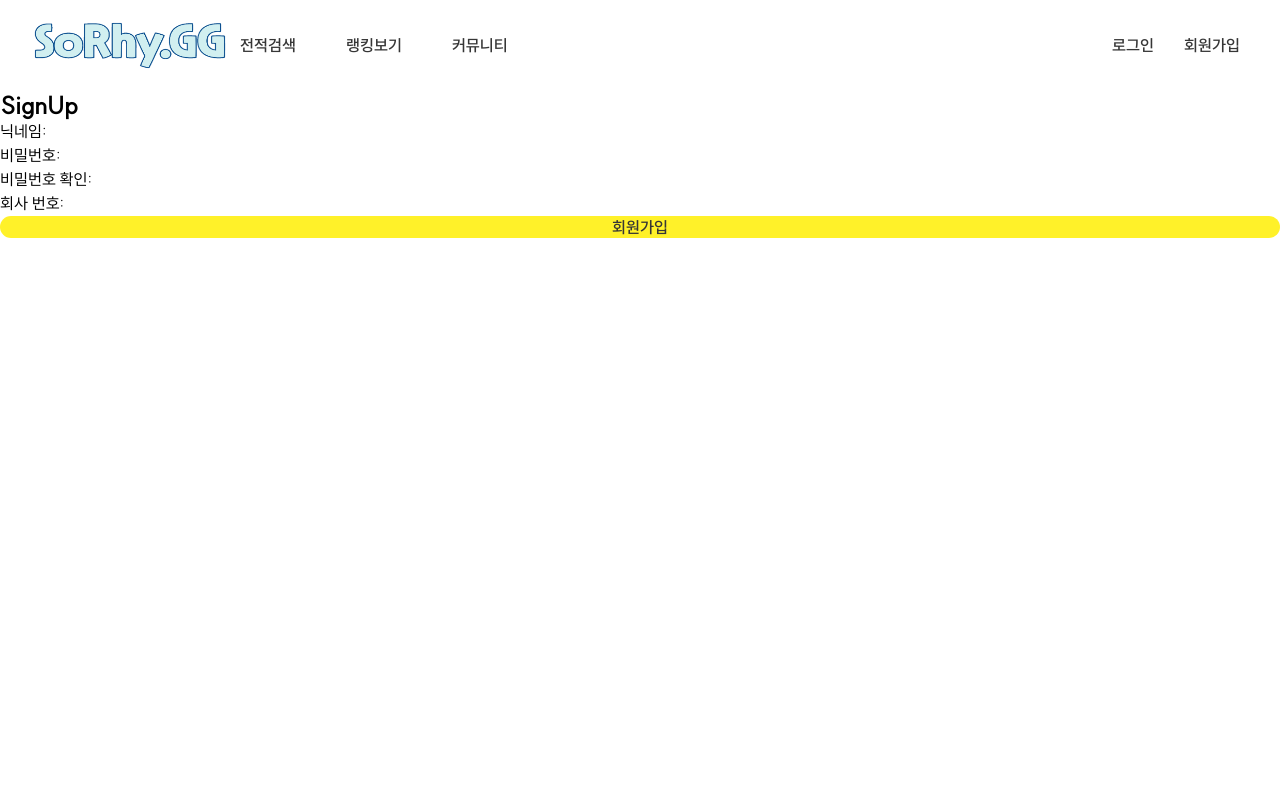
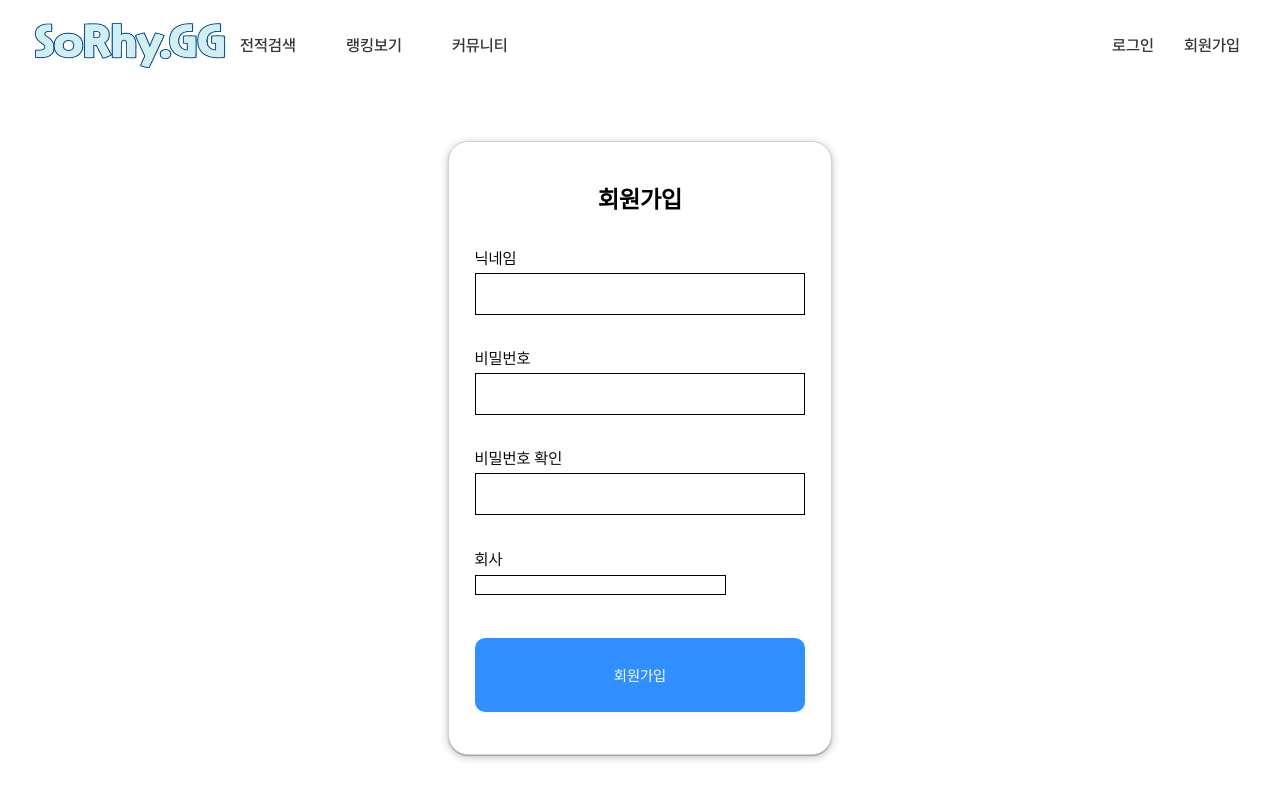
Before and after one commit to yryryr96/refactor_sorhy, a Next.js app in the folder frontend/: page /signup in a window 1280 px wide. Shown: the top 800 px of the page. Built offline with nearby package versions, Linux system fonts and the light colour scheme.

Commit message:
Feat : 로그인/회원가입 페이지 구현

```diff
--- a/frontend/src/hooks/user/useLoginHook.tsx
+++ b/frontend/src/hooks/user/useLoginHook.tsx
@@ -41,8 +41,8 @@ export const useLoginHook = () => {
     })
 
     const [inputState, setInputState] = useState({
-        nickname: 1,
-        password: 1
+        nickname: '',
+        password: ''
     })
 
     const handleUserId = (data:any) => {
--- a/frontend/src/pageComponents/login/Login.Styled.tsx
+++ b/frontend/src/pageComponents/login/Login.Styled.tsx
@@ -1 +1,117 @@
 import styled, {css} from 'styled-components'
+
+const StyledLoginMain = styled.div`
+    display: flex;
+    /* position: absolute; */
+    flex-direction: column;
+    /* justify-content: center; */
+    align-items: center;
+    padding: 7% 0;
+    width: 100vw;
+    height: 100vh;
+`;
+
+const StyledLoginFrame = styled.div`
+    display: flex;
+    flex-direction: column;
+    align-items: center;
+    justify-content: space-around;
+    width: 30%;
+    height: 70%;
+    padding: 2% 2%;
+    border: 1px solid lightgray;
+    border-radius: 20px;
+    background-color: white;
+    box-shadow: rgba(0, 0, 0, 0.25) 0px 0.0625em 0.0625em, rgba(0, 0, 0, 0.25) 0px 0.125em 0.5em,
+        rgba(255, 255, 255, 0.1) 0px 0px 0px 1px inset;
+    gap: 20px;
+`;
+
+const StyledLoginForm = styled.form`
+
+    display: flex;
+    flex-direction: column;
+    justify-content: space-between;
+    width : 100%;
+    height : 70%;
+    background-color: white;
+    gap: 10px;
+
+`;
+
+const StyledLoginInnerForm = styled.div`
+
+    display : flex;
+    border: 1px solid black;
+    background-color: white;
+    width: 100%;
+`;
+
+const StyledLoginInnerFormInput = styled.input`
+
+    border: 2px solid black;
+    background-color: white;
+    height: 25%;
+    font-size: 20px;
+    padding : 3%
+`;
+
+const StyledLoginInputBox = styled.div`
+
+    border : 1px solid black;
+`;
+
+const StyledLoginFormButton = styled.button`
+
+    color : #fff;
+    font-size : 15px;
+    border-radius : 10px;
+    border : transparent;
+    background-color: #318fff;
+    width: 100px;
+    height : 40px;
+    cursor : pointer;
+`;
+const StyledSignupButton = styled.div`
+    display: flex;
+    justify-content: center;
+    align-items: center;
+    color : #fff;
+    font-size : 15px;
+    border-radius : 10px;
+    border : transparent;
+    background-color: #318fff;
+    width: 100px;
+    height : 40px;
+    cursor : pointer;
+`;
+const StyledLoginButtonBox = styled.div.attrs<any>((props: any) => ({}))`
+    ${(props: any) => {
+        return css`
+            display: flex;
+            justify-content: space-between;
+            width: 100%;
+            margin-top:20px;
+        `;
+    }}
+`;
+
+const StyledLoginTextContainer = styled.div`
+    display:"flex";
+    width:"100%";
+    justify-content:"center";
+    align-items: "center";
+`;
+
+export {
+    StyledLoginMain,
+    StyledLoginFrame,
+    StyledLoginInnerForm,
+    StyledLoginForm,
+    StyledLoginInnerFormInput,
+    StyledLoginFormButton,
+    StyledLoginButtonBox,
+    StyledSignupButton,
+    StyledLoginInputBox,
+    StyledLoginTextContainer
+}
--- a/frontend/src/pageComponents/signup/SignUp.Styled.tsx
+++ b/frontend/src/pageComponents/signup/SignUp.Styled.tsx
@@ -1 +1,70 @@
 import styled, { css } from "styled-components";
+
+const StyledSignupMain = styled.div`
+    display: flex;
+    /* position: absolute; */
+    flex-direction: column;
+    /* justify-content: center; */
+    align-items: center;
+    padding: 4% 0;
+    width: 100vw;
+    height: 100vh;
+`;
+
+const StyledSignupFrame = styled.div`
+    display: flex;
+    flex-direction: column;
+    align-items: center;
+    justify-content: space-around;
+    width: 30%;
+    height: 88%;
+    padding: 1% 2%;
+    border: 1px solid lightgray;
+    border-radius: 20px;
+    background-color: white;
+    box-shadow: rgba(0, 0, 0, 0.25) 0px 0.0625em 0.0625em, rgba(0, 0, 0, 0.25) 0px 0.125em 0.5em,
+        rgba(255, 255, 255, 0.1) 0px 0px 0px 1px inset;
+    gap: 20px;
+`;
+
+const StyledSignupForm = styled.form`
+
+    display: flex;
+    flex-direction: column;
+    justify-content: space-between;
+    width : 100%;
+    height : 90%;
+    background-color: white;
+    gap: 20px;
+
+`
+
+const StyledSignupFormButton = styled.button`
+
+    color : #fff;
+    font-size : 15px;
+    border-radius : 10px;
+    border : transparent;
+    background-color: #318fff;
+    width: 100%;
+    height : 14%;
+    margin-top:10px;
+    cursor : pointer;
+`
+const StyledTextPtag = styled.p`
+    margin-bottom: 5px;
+`
+
+const StyledTextContainer = styled.div`
+    display:"flex";
+    width:"100%";
+    justify-content:"center";
+`;
+export {
+    StyledSignupMain,
+    StyledSignupFrame,
+    StyledSignupFormButton,
+    StyledSignupForm,
+    StyledTextPtag,
+    StyledTextContainer
+}
--- a/frontend/src/pageComponents/signup/index.tsx
+++ b/frontend/src/pageComponents/signup/index.tsx
@@ -5,37 +5,55 @@ import Button from '@/components/button';
 import Image from 'next/image';
 import { useRouter } from 'next/navigation';
 import { useSignupHook } from '@/hooks/user/useSignupHook';
+import { StyledLoginForm, StyledLoginFrame, StyledLoginInputBox, StyledLoginMain, StyledLoginTextContainer } from '../login/Login.Styled';
+import { StyledSignupForm, StyledSignupFormButton, StyledSignupFrame, StyledSignupMain, StyledTextContainer, StyledTextPtag } from './SignUp.Styled';
 
 const Signup = () => {
     const { user, inputState, handleChange, handleSubmit } = useSignupHook();
     return (
+        <StyledSignupMain>
+            <StyledSignupFrame>
+                <StyledSignupForm onSubmit={handleSubmit}>
+                    <StyledTextContainer>
+                        <h2 style={{textAlign:"center"}}>회원가입</h2>
+                    </StyledTextContainer>
+
                     <div>
-            <h2>SignUp</h2>
-            <form onSubmit={handleSubmit}>
+                    <StyledTextPtag>닉네임</StyledTextPtag>
+                    <StyledLoginInputBox>
+                        <Input type="text" name="nickname" onChange={handleChange} inputstate={inputState.nickname} width={25.5} height={5}/>
+                    </StyledLoginInputBox>
+                    </div>
+
                     <div>
-                    <label>닉네임:</label>
-                    <Input type="text" name="nickname" onChange={handleChange} inputstate={inputState.nickname} />
+                    <StyledTextPtag>비밀번호</StyledTextPtag>
+                    <StyledLoginInputBox>
+                        <Input type="password" name="password" onChange={handleChange} inputstate={inputState.password} width={25.5} height={5}/>
+                    </StyledLoginInputBox>
                     </div>
+
                     <div>
-                    <label>비밀번호:</label>
-                    <Input type="password" name="password" onChange={handleChange} inputstate={inputState.password} />
-                </div>
-                <div>
-                    <label>비밀번호 확인:</label>
+                    <StyledTextPtag>비밀번호 확인</StyledTextPtag>
+                    <StyledLoginInputBox>
                         <Input
                             type="password"
                             name="confirmPassword"
                             onChange={handleChange}
                             inputstate={inputState.confirmPassword}
+                            width={25.5}
+                            height={5}
                         />
+                    </StyledLoginInputBox>
                     </div>
+
                     <div>
-                    <label>회사 번호:</label>
-                    <Input type="number" name="companyId" onChange={handleChange} inputstate={inputState.companyId} />
+                    <StyledTextPtag>회사</StyledTextPtag>
+                        <Input style={{border:"1px solid black"}} type="number" name="companyId" onChange={handleChange} inputstate={inputState.companyId} />
                     </div>
-                <Button use="SignUpLogin" label="회원가입" type="submit"></Button>
-            </form>
-        </div>
+                    <StyledSignupFormButton type="submit">회원가입</StyledSignupFormButton>
+                </StyledSignupForm>
+            </StyledSignupFrame>
+        </StyledSignupMain>
     );
 };
 
```
Also changed, not shown: frontend/src/pageComponents/login/index.tsx (+34 -14 lines). Lines whose indentation alone changed are shown as unchanged.
